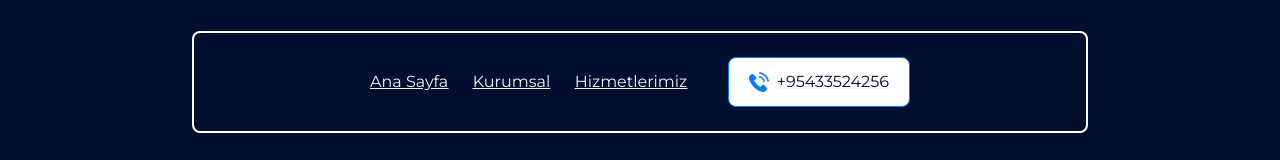
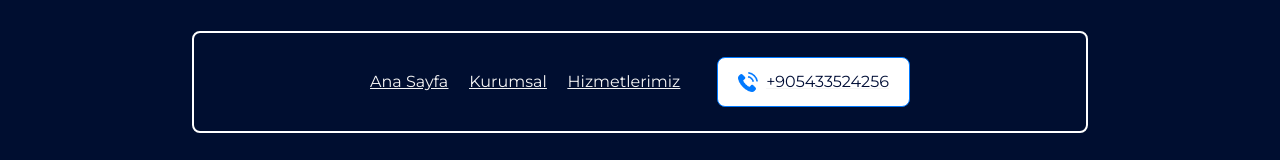
Before and after one commit to ALERA0/pengona-website, a Next.js app: page / in a window 1280 px wide. Shown: the part 4405-4565 px from the top of the page. Built offline with nearby package versions, Linux system fonts and the light colour scheme.

Commit message:
tel footer updated

```diff
--- a/src/components/Footer.js
+++ b/src/components/Footer.js
@@ -91,7 +91,7 @@ const Footer = () => {
             >
               {/* Icon ve Yazı*/}
               <Image src={phoneIcon} alt="telephone" width={20} height={20} />
-              <p className="text-[#000E36] ml-2  ">+95433524256</p>
+              <p className="text-[#000E36] ml-2  ">+905433524256</p>
             </Link>
           </motion.div>
         </div>
```
